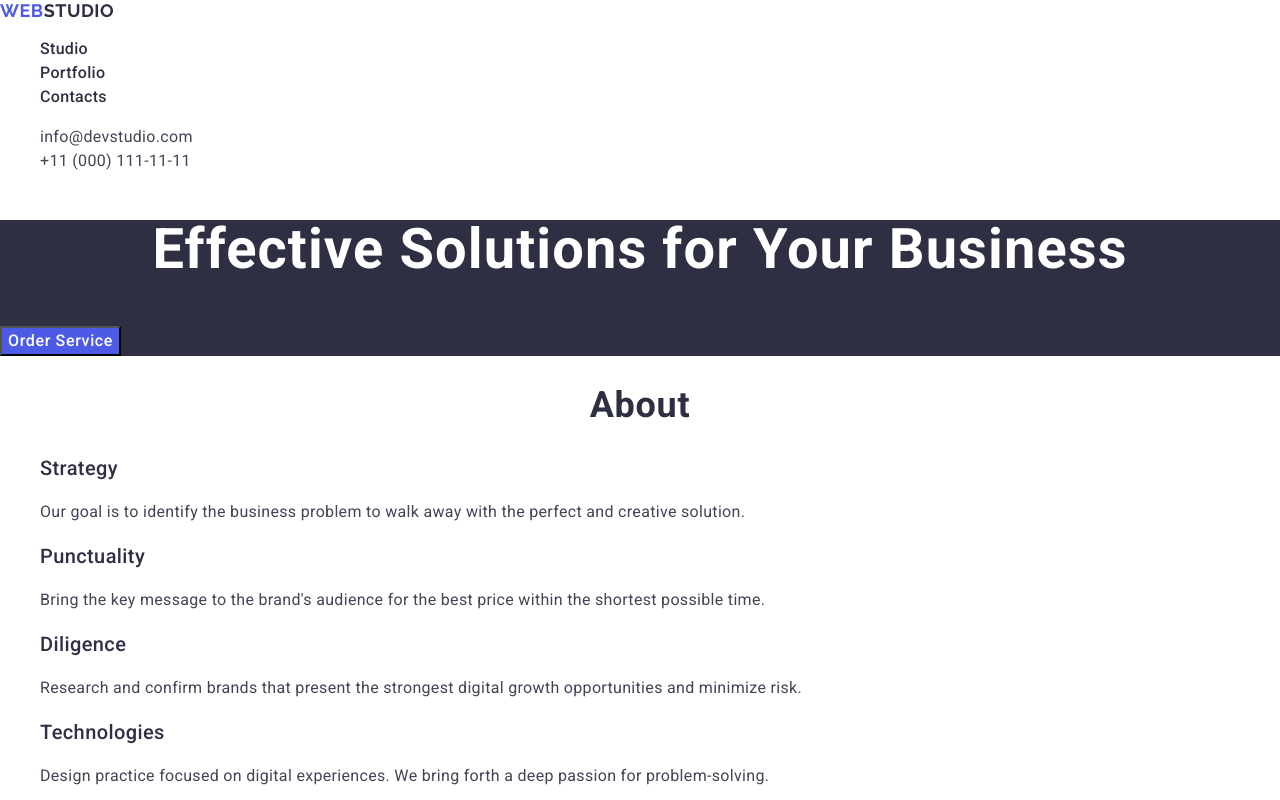
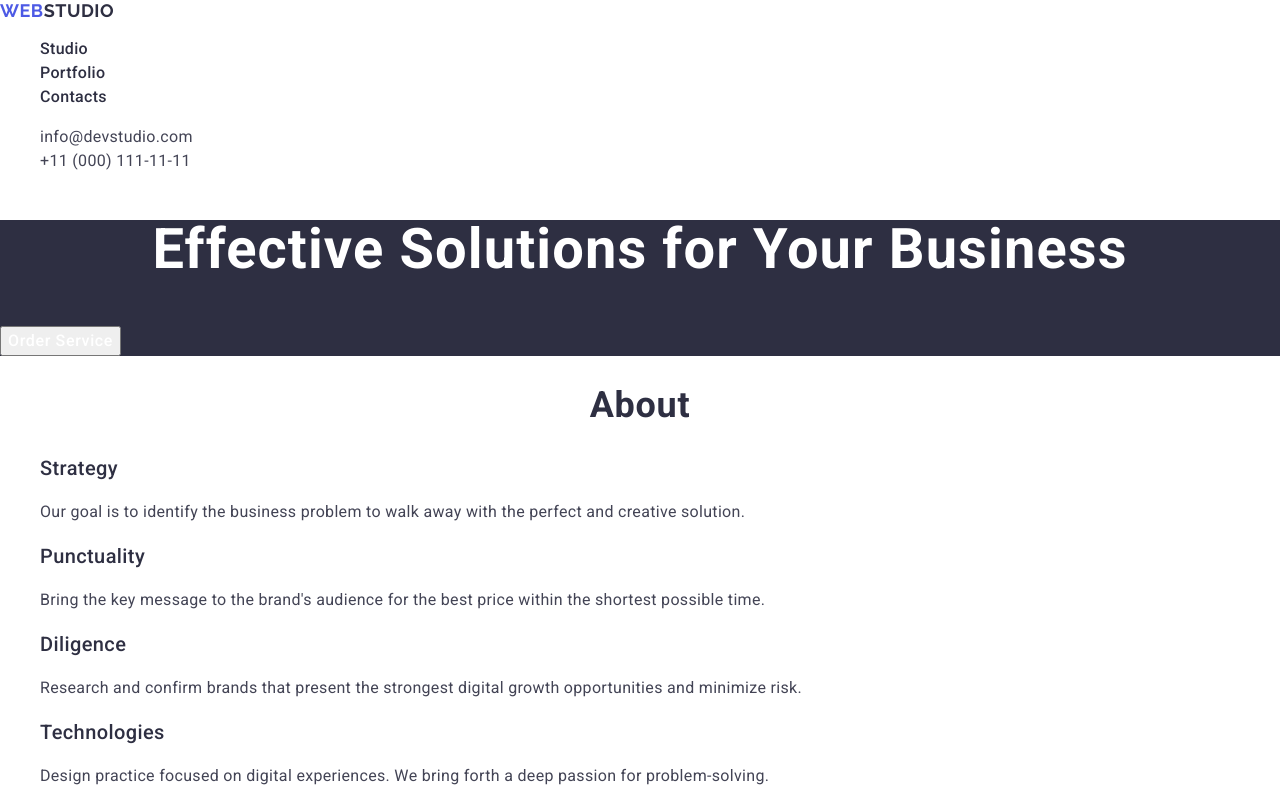
Before and after one commit to Tolixandr/goit-markup-hw-02, a plain HTML site: page index.html in a window 1280 px wide. Shown: the top 800 px of the page. Drawn offline with nearby package versions, Linux system fonts and the light colour scheme.

Commit message:
goit-markup-hw-02

```diff
--- a/css/styles.css
+++ b/css/styles.css
@@ -64,7 +64,7 @@ font-size: 16px;
 font-weight: 500;
 line-height: 1.5;
 letter-spacing: 0.04em;
-background-color: #4D5AE5;
+cursor: pointer;
 }
 .button:hover,
 .button:focus {
```
